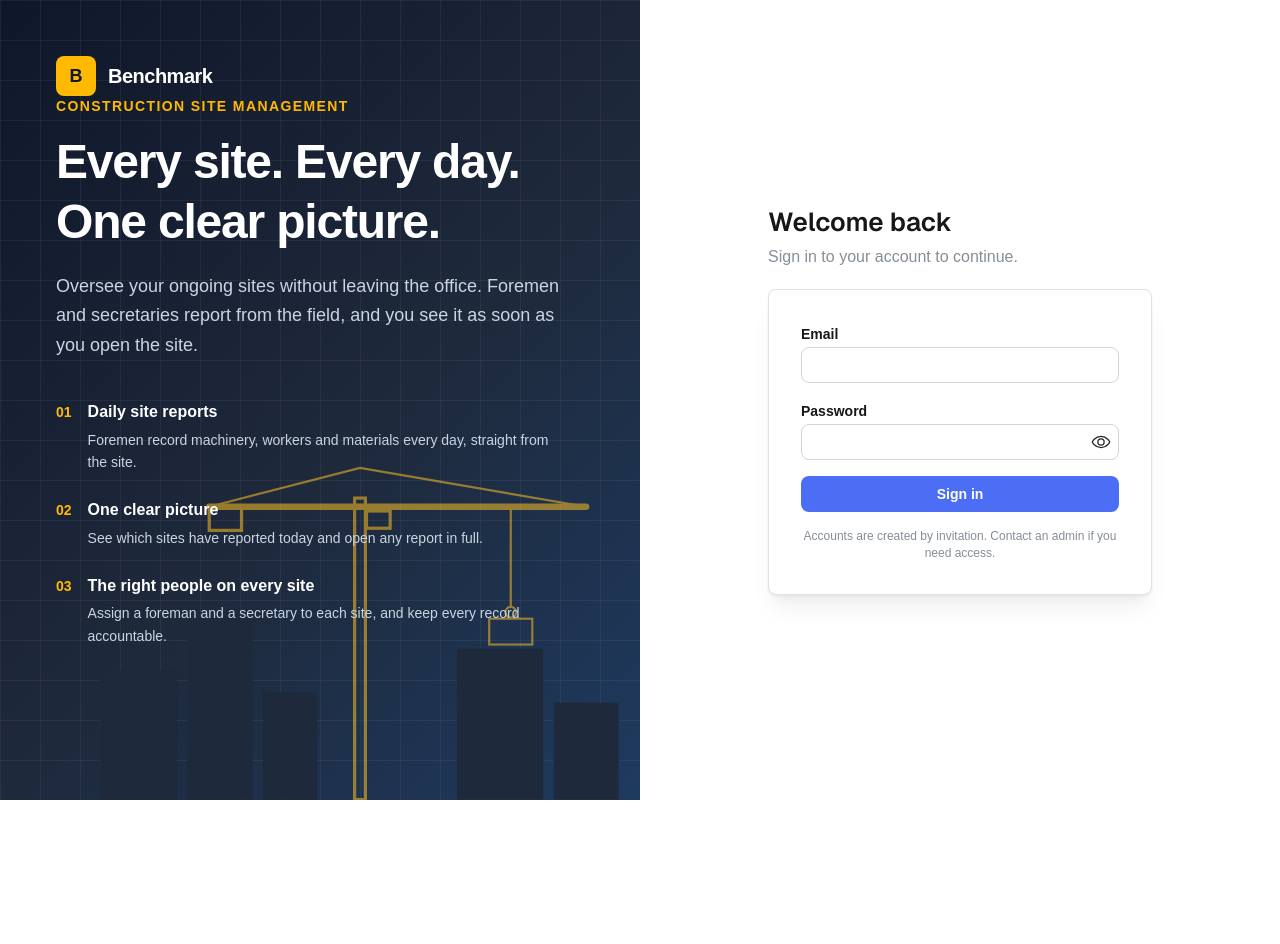
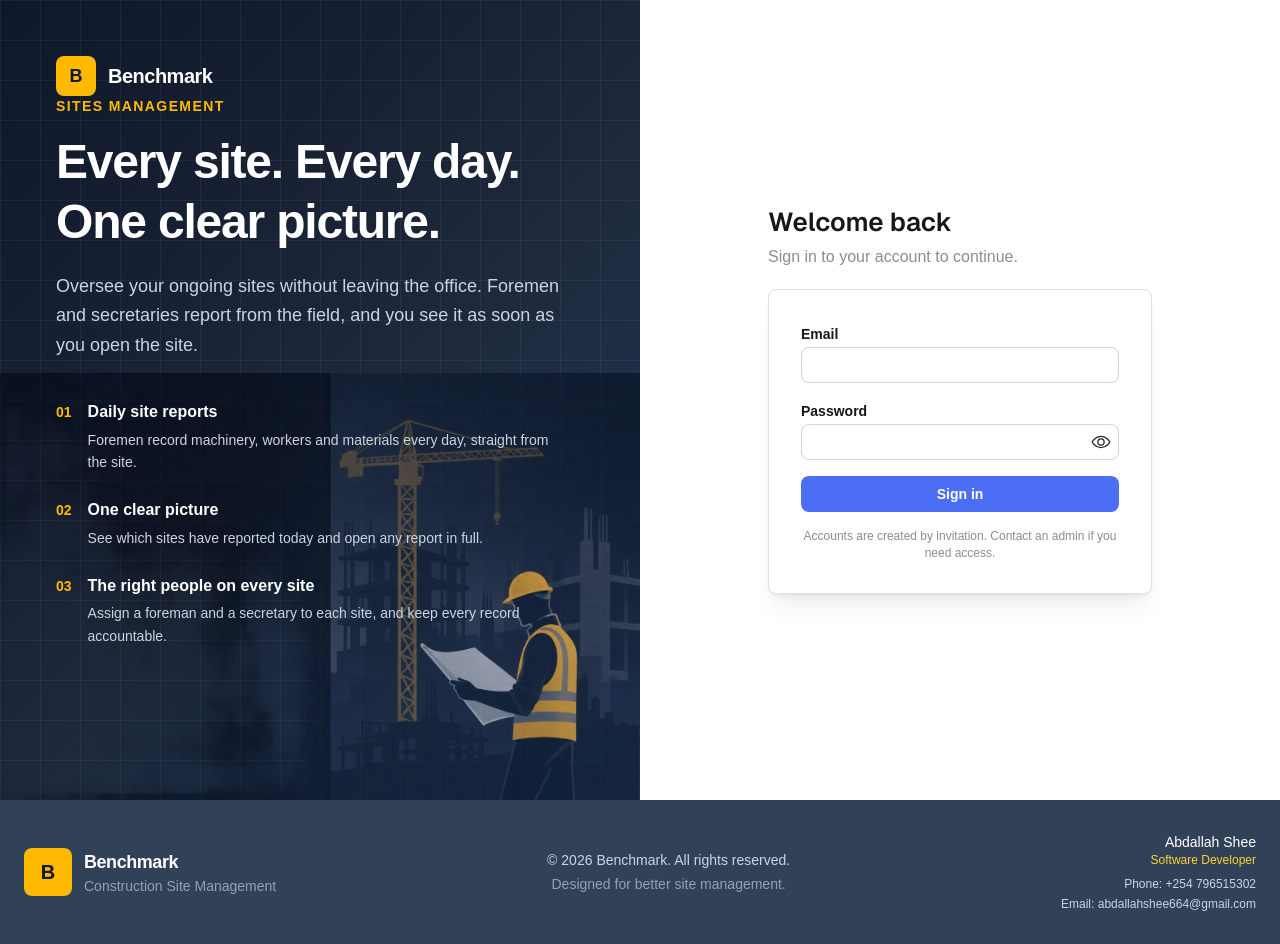
Before and after one commit to abdallahshee/benchmark, a Next.js app: page / in a window 1280 px wide. Before the commit the page ends 800 px from the top, so only its background shows below. Built offline with nearby package versions, Linux system fonts and the light colour scheme.

Commit message:
added a footer

```diff
--- a/app/(authenticated)/admin/admin-layout.tsx
+++ b/app/(authenticated)/admin/admin-layout.tsx
@@ -182,7 +182,7 @@ export function AdminLayout({ user, signOutAction, children }: AdminLayoutProps)
             </Group>
 
             <form action={signOutAction}>
-              <Button type="submit" variant="default" size="xs">
+              <Button type="submit" variant="filled" color="red" size="sm">
                 Sign out
               </Button>
             </form>
--- a/app/layout.tsx
+++ b/app/layout.tsx
@@ -4,7 +4,7 @@ import { Geist, Geist_Mono } from "next/font/google";
 
 import "./globals.css";
 import { Providers } from "./providers";
-import { SignOutButton } from "@/components/sign-out-button";
+
 
 const geistSans = Geist({
   variable: "--font-geist-sans",
@@ -16,10 +16,13 @@ const geistMono = Geist_Mono({
   subsets: ["latin"],
 });
 
+
 export const metadata: Metadata = {
   title: "Benchmark",
   description: "A construction site management app",
 };
+
+
 
 export default function RootLayout({ children }: LayoutProps<"/">) {
   return (
@@ -29,13 +32,16 @@ export default function RootLayout({ children }: LayoutProps<"/">) {
       className={`${geistSans.variable} ${geistMono.variable} h-full antialiased`}
     >
       <head>
-    <ColorSchemeScript defaultColorScheme="light" />
+        <ColorSchemeScript defaultColorScheme="light" />
       </head>
-      <body className="min-h-full flex flex-col">
+
+      <body className="flex min-h-screen flex-col">
         <Providers>
-          {/* <SignOutButton/> */}
-          {children}
-          </Providers>
+          <div className="flex flex-1 flex-col">
+            {children}
+          </div>
+
+        </Providers>
       </body>
     </html>
   );
--- a/app/page.tsx
+++ b/app/page.tsx
@@ -2,6 +2,7 @@ import { Paper, Text, Title } from "@mantine/core";
 import { Suspense, type ReactNode } from "react";
 
 import { LoginForm } from "./login/login-form";
+import { AppFooter } from "@/components/app-footer";
 
 // Change this to your product's name.
 const APP_NAME = "Benchmark";
@@ -47,31 +48,43 @@ function Feature({ index, title, children }: { index: number; title: string; chi
 }
 
 // Decorative skyline with a tower crane. Hidden from screen readers.
-function SkylineArt() {
+// function SkylineArt() {
+//   return (
+//     <svg
+//       aria-hidden="true"
+//       viewBox="0 0 520 320"
+//       className="pointer-events-none absolute bottom-0 right-0 w-[560px] max-w-full"
+//     >
+//       <g fill="#1e293b">
+//         <rect x="20" y="200" width="70" height="120" />
+//         <rect x="100" y="150" width="60" height="170" />
+//         <rect x="170" y="220" width="50" height="100" />
+//         <rect x="350" y="180" width="80" height="140" />
+//         <rect x="440" y="230" width="60" height="90" />
+//       </g>
+//       <g stroke="#fbbf24" fill="none" strokeLinecap="round" opacity="0.55">
+//         <rect x="255" y="40" width="10" height="280" strokeWidth="3" />
+//         <line x1="120" y1="48" x2="470" y2="48" strokeWidth="6" />
+//         <polyline points="120,48 260,12 470,48" strokeWidth="2" />
+//         <rect x="120" y="48" width="30" height="22" strokeWidth="3" />
+//         <rect x="266" y="52" width="22" height="16" strokeWidth="3" />
+//         <line x1="400" y1="48" x2="400" y2="140" strokeWidth="2" />
+//         <circle cx="400" cy="146" r="5" strokeWidth="2" />
+//         <rect x="380" y="152" width="40" height="24" strokeWidth="2" />
+//       </g>
+//     </svg>
+//   );
+// }
+
+// Construction engineer illustration. Hidden from screen readers.
+function EngineerArt() {
   return (
-    <svg
+    <img
+      src="/images/engineer-on-site.png"
+      alt=""
       aria-hidden="true"
-      viewBox="0 0 520 320"
-      className="pointer-events-none absolute bottom-0 right-0 w-[560px] max-w-full"
-    >
-      <g fill="#1e293b">
-        <rect x="20" y="200" width="70" height="120" />
-        <rect x="100" y="150" width="60" height="170" />
-        <rect x="170" y="220" width="50" height="100" />
-        <rect x="350" y="180" width="80" height="140" />
-        <rect x="440" y="230" width="60" height="90" />
-      </g>
-      <g stroke="#fbbf24" fill="none" strokeLinecap="round" opacity="0.55">
-        <rect x="255" y="40" width="10" height="280" strokeWidth="3" />
-        <line x1="120" y1="48" x2="470" y2="48" strokeWidth="6" />
-        <polyline points="120,48 260,12 470,48" strokeWidth="2" />
-        <rect x="120" y="48" width="30" height="22" strokeWidth="3" />
-        <rect x="266" y="52" width="22" height="16" strokeWidth="3" />
-        <line x1="400" y1="48" x2="400" y2="140" strokeWidth="2" />
-        <circle cx="400" cy="146" r="5" strokeWidth="2" />
-        <rect x="380" y="152" width="40" height="24" strokeWidth="2" />
-      </g>
-    </svg>
+      className="pointer-events-none absolute bottom-0 right-0 w-full max-w-[760px] scale-x-[-1] object-contain object-bottom opacity-75"
+    />
   );
 }
 
@@ -93,7 +106,8 @@ export default function Home() {
             backgroundSize: "40px 40px",
           }}
         />
-        <SkylineArt />
+        {/* <SkylineArt /> */}
+        <EngineerArt />
 
         <div className="relative z-10">
           <BrandMark />
@@ -101,7 +115,7 @@ export default function Home() {
 
         <div className="relative z-10 max-w-lg">
           <p className="text-sm font-semibold uppercase tracking-widest text-amber-400">
-            Construction site management
+            Sites Management
           </p>
           <h1 className="mt-4 text-4xl font-bold leading-tight tracking-tight xl:text-5xl">
             Every site. Every day. One clear picture.
@@ -129,7 +143,7 @@ export default function Home() {
         <div className="w-full max-w-sm">
           <div className="mb-8 lg:hidden">
             <BrandMark />
-            <p className="mt-2 text-sm text-amber-500">Construction site management</p>
+            <p className="mt-2 text-sm text-amber-500">Sites Management</p>
           </div>
 
           <Title order={2}>Welcome back</Title>
@@ -144,6 +158,9 @@ export default function Home() {
           </Paper>
         </div>
       </section>
+          <div className="col-span-full">
+        <AppFooter />
+      </div>
     </main>
   );
 }
--- /dev/null
+++ b/components/app-footer.tsx
@@ -0,0 +1,64 @@
+import { CurrentYear } from "./current-year";
+
+export function AppFooter() {
+    const APP_NAME = "Benchmark";
+    return (
+        <footer className="mt-auto  bg-slate-700 px-6 py-8 text-white">
+            <div className="mx-auto flex max-w-7xl flex-col items-center justify-between gap-6 md:flex-row">
+
+                {/* Brand */}
+                <div className="flex items-center gap-3">
+                    <div className="flex h-12 w-12 items-center justify-center rounded-lg bg-amber-400 text-xl font-extrabold text-slate-900">
+                        {APP_NAME.charAt(0)}
+                    </div>
+
+                    <div>
+                        <p className="text-lg font-bold tracking-tight">
+                            {APP_NAME}
+                        </p>
+                        <p className="text-sm text-slate-400">
+                            Construction Site Management
+                        </p>
+                    </div>
+                </div>
+
+                {/* Copyright */}
+                <div className="text-center">
+                    <p className="text-sm text-slate-300">
+                        © <CurrentYear /> {APP_NAME}. All rights reserved.
+                    </p>
+                    <p className="mt-1 text-sm text-slate-400">
+                        Designed for better site management.
+                    </p>
+                </div>
+
+                {/* Developer details */}
+
+{/* Developer details */}
+<div className="text-center md:text-right">
+    <p className="text-sm text-white">
+        Abdallah Shee
+    </p>
+    <p className="text-xs text-amber-300">
+        Software Developer
+    </p>
+
+    <div className="mt-2 space-y-1 text-xs text-slate-300">
+        <p>
+            Phone: <a href="tel:+254796515302" className="hover:text-amber-400">
+                +254 796515302
+            </a>
+        </p>
+        <p>
+            Email: <a href="mailto:abdallahshee664@gmail.com" className="hover:text-amber-400">
+                abdallahshee664@gmail.com
+            </a>
+        </p>
+    </div>
+</div>
+
+
+            </div>
+        </footer>
+    );
+}
--- /dev/null
+++ b/components/current-year.tsx
@@ -0,0 +1,13 @@
+"use client";
+
+import { useEffect, useState } from "react";
+
+export function CurrentYear() {
+  const [year, setYear] = useState<number | null>(null);
+
+  useEffect(() => {
+    setYear(new Date().getFullYear());
+  }, []);
+
+  return <>{year ?? ""}</>;
+}
```
Also changed, not shown: app/login/page.txt (deleted), public/images/engineer-on-site.png (added).
